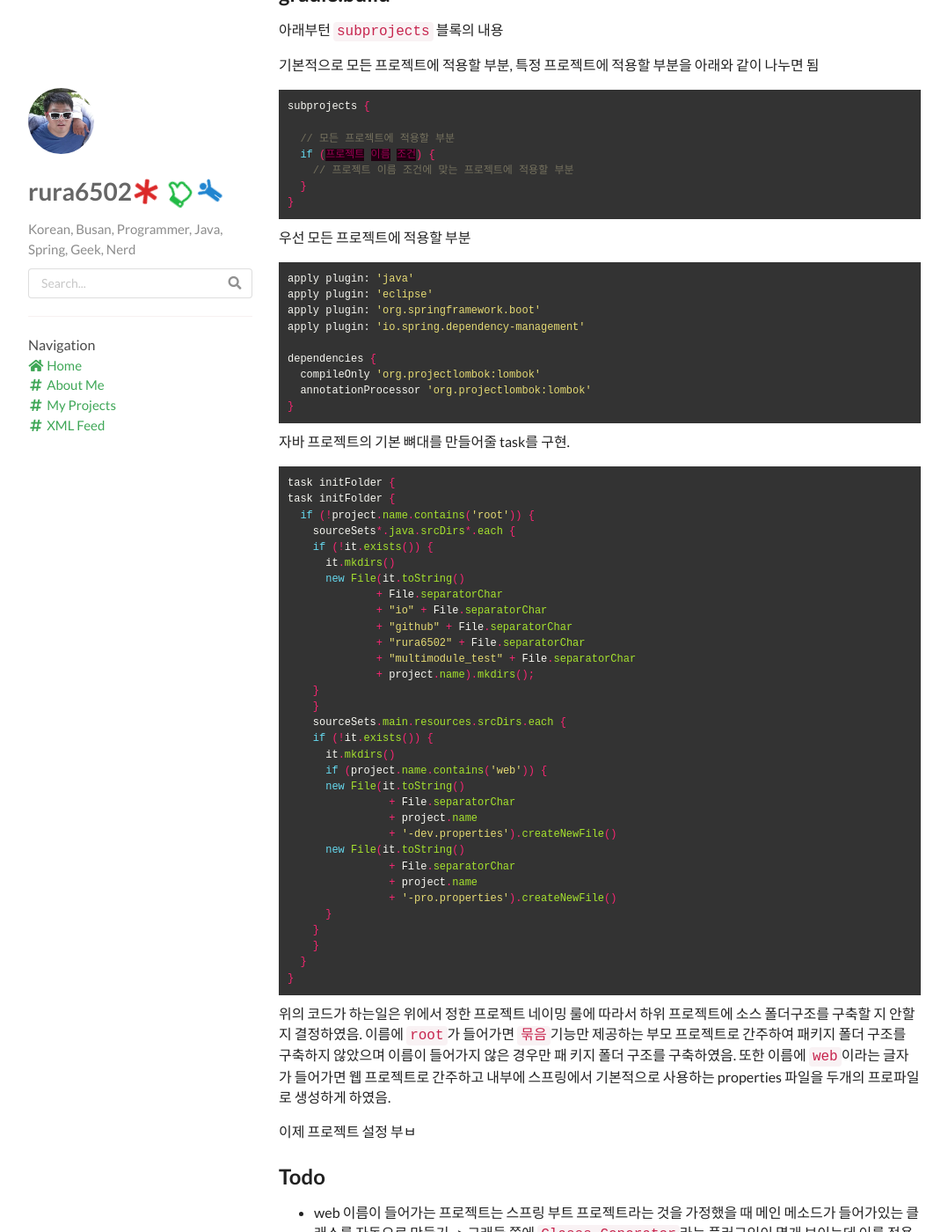
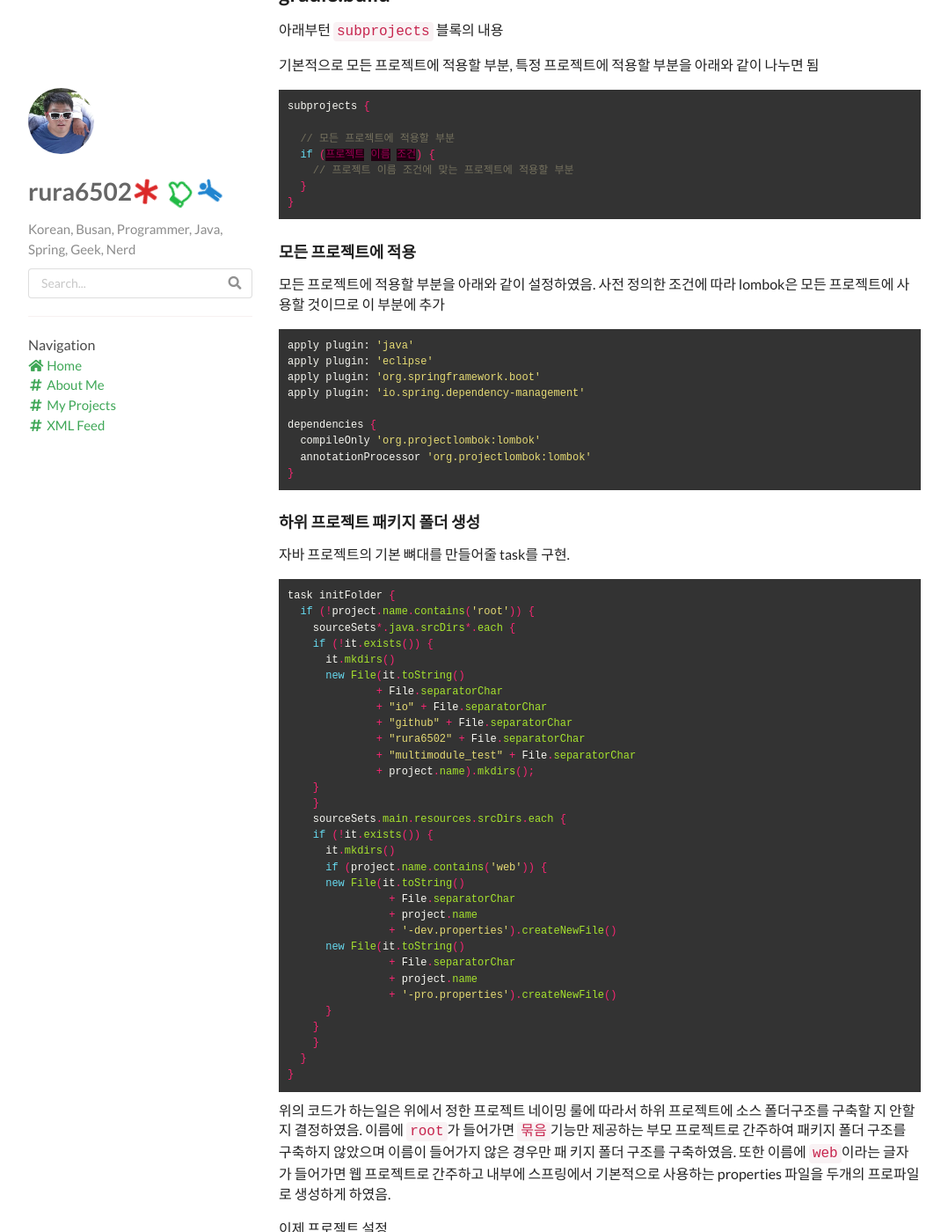
Before and after one commit to rura6502/rura6502.github.io, a Jekyll site: the page built from _posts/2019-05-25-Spring-Boot-Multi-Moudle-Project-using-Advanced-Gradle.md, in a window 1280 px wide and 1400 px high, scrolled down 4186 px. Shown: the whole window at 88% size, without its empty margins (53-1131 px from the left). Built offline with Jekyll 4.4.1, drawn with Linux system fonts in a browser that asks for light colours; nearby versions of some CDN libraries; comment, search, counter and statistics services are not loaded; some of the changed lines change nothing that is shown.

Commit message:
_posts/2019-05-25-Spring-Boot-Multi-Moudle-Project-using-Advanced-Gradle.md updated from https://stackedit.io/

````diff
--- a/_posts/2019-05-25-Spring-Boot-Multi-Moudle-Project-using-Advanced-Gradle.md
+++ b/_posts/2019-05-25-Spring-Boot-Multi-Moudle-Project-using-Advanced-Gradle.md
@@ -134,7 +134,9 @@ subprojects {
 }
 ```
 
-우선 모든 프로젝트에 적용할 부분
+### 모든 프로젝트에 적용
+
+모든 프로젝트에 적용할 부분을 아래와 같이 설정하였음. 사전 정의한 조건에 따라 lombok은 모든 프로젝트에 사용할 것이므로 이 부분에 추가
 
 ```groovy
 apply plugin: 'java'
@@ -148,10 +150,12 @@ dependencies {
 }
 ```
 
+### 하위 프로젝트 패키지 폴더 생성
+
+
 자바 프로젝트의 기본 뼈대를 만들어줄 task를 구현.
 
 ```groovy
-task initFolder {
 task initFolder {
   if (!project.name.contains('root')) {
     sourceSets*.java.srcDirs*.each {
@@ -188,7 +192,7 @@ task initFolder {
 위의 코드가 하는일은 위에서 정한 프로젝트 네이밍 룰에 따라서 하위 프로젝트에 소스 폴더구조를 구축할 지 안할지 결정하였음. 이름에 `root`가 들어가면 `묶음`기능만 제공하는 부모 프로젝트로 간주하여 패키지 폴더 구조를 구축하지 않았으며 이름이 들어가지 않은 경우만 패
 키지 폴더 구조를 구축하였음.  또한 이름에 `web`이라는 글자가 들어가면 웹 프로젝트로 간주하고 내부에 스프링에서 기본적으로 사용하는 properties 파일을 두개의 프로파일로 생성하게 하였음.
 
-이제 프로젝트 설정 부ㅂ
+이제 프로젝트 설정
 
 
 
@@ -205,8 +209,8 @@ task initFolder {
 
 
 <!--stackedit_data:
-eyJoaXN0b3J5IjpbLTE5NDM0NTYxNDQsLTUzMjg3MjgzNSwxND
-gxNjY0MzUsLTE0NTY5OTA5ODAsMTc3NDc1MDE1LC05NDM3MDIw
-MTYsMTI0OTUyNjUyNSw1MDk2MjY4NjEsMTcxNDQ4ODE3NywtMT
-g1MDU3NzI3OCwtMTk5MTQ1MDUwMF19
+eyJoaXN0b3J5IjpbODU2Mzg3NTgyLC01MzI4NzI4MzUsMTQ4MT
+Y2NDM1LC0xNDU2OTkwOTgwLDE3NzQ3NTAxNSwtOTQzNzAyMDE2
+LDEyNDk1MjY1MjUsNTA5NjI2ODYxLDE3MTQ0ODgxNzcsLTE4NT
+A1NzcyNzgsLTE5OTE0NTA1MDBdfQ==
 -->
````
